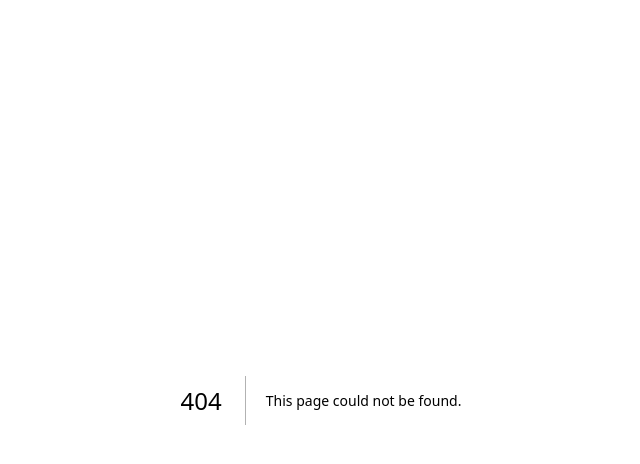
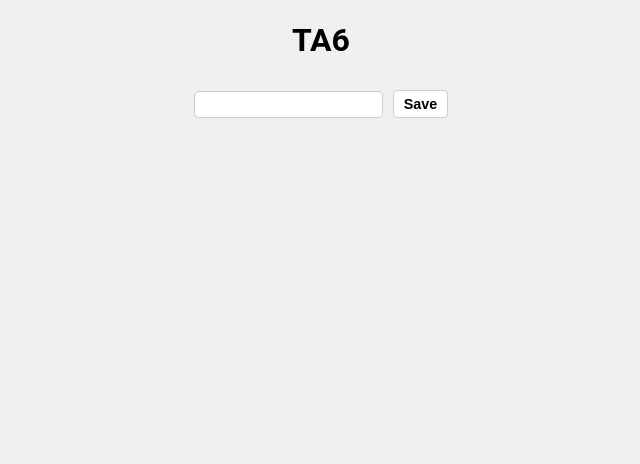
Before and after one commit to felieppe/dwym_react_tas, a Next.js app: page /ta6 in a window 1280 px wide. Before the commit this address had no page. Shown: the top 464 px of the page, without its empty margins (319-959 px from the left). Built offline with nearby package versions, Linux system fonts and the light colour scheme.

Commit message:
feat: add TA6 page

```diff
--- a/pages/index.jsx
+++ b/pages/index.jsx
@@ -13,6 +13,7 @@ function Home() {
                     <li><Link href="/ta3">TA 3</Link></li>
                     <li><Link href="/ta4">TA 4</Link></li>
                     <li><Link href="/ta5">TA 5</Link></li>
+                    <li><Link href="/ta6">TA 6</Link></li>
                 </ol>
             </div>
         </div>
--- /dev/null
+++ b/pages/ta6.jsx
@@ -0,0 +1,38 @@
+import styles from '../styles/TA6.module.css'
+
+import { useState } from 'react';
+
+function TA6() {
+    const [tasks, setTasks] = useState([]);
+
+    const handleSubmit = (e) => {
+        e.preventDefault();
+        const task = e.target.task.value;
+        if (task) {
+            setTasks([...tasks, task]);
+            e.target.reset();
+        }
+    }
+
+    return (
+        <>
+            <div className="container">
+                <div className={styles.ta6}>
+                    <h1>TA6</h1>
+                    <form className={styles.ta6__form} onSubmit={handleSubmit}>
+                        <input type="text" name="task" id="task" />
+                        <button type='submit'>Save</button>
+                    </form>
+
+                    <ul className={styles.ta6__saved}>
+                        {tasks.map((task, index) => (
+                            <li key={index}>{task}</li>
+                        ))}
+                    </ul>
+                </div>
+            </div>
+        </>
+    )
+}
+
+export default TA6;
--- /dev/null
+++ b/styles/TA6.module.css
@@ -0,0 +1,40 @@
+.ta6__form input {
+    padding: 5px;
+    margin: 10px 0;
+    border: 1px solid #ccc;
+    border-radius: 5px;
+}
+
+.ta6__form button {
+    background-color: #fff;
+    border: 1px solid #ccc;
+    border-radius: 0.25rem;
+    color: #000;
+    cursor: pointer;
+    font-size: 0.9rem;
+    font-weight: 700;
+    padding: 5px 10px;
+    transition: background-color 0.3s, color 0.3s;
+    margin-left: 10px;
+}
+
+.ta6__form button:hover {
+    background-color: #000;
+    color: #fff;
+}
+
+.ta6__saved {
+    list-style: none;
+    padding: 0;
+}
+
+.ta6__saved li {
+    display: flex;
+    justify-content: space-between;
+    align-items: center;
+    padding: 10px;
+    border: 1px solid #ccc;
+    border-radius: 5px;
+    margin: 10px 0;
+    font-size: 10pt;
+}
```
